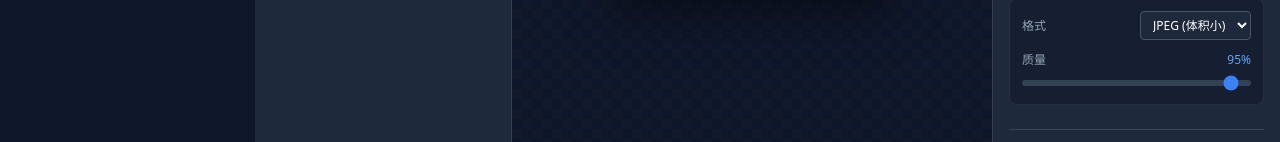
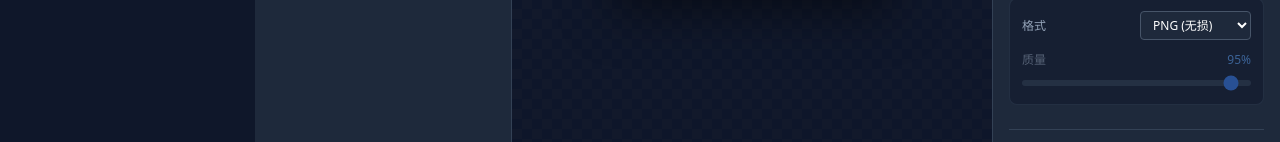
Before and after one commit to fangwangme/LocalForge, a plain HTML site: page image_editor.html in a window 1280 px wide. Shown: the part 528-670 px from the top of the page. Drawn offline with nearby package versions, Linux system fonts and the light colour scheme.

Commit message:
feat: Set PNG as the default output format and disable the quality slider on initialization.

```diff
--- a/image_editor.html
+++ b/image_editor.html
@@ -153,8 +153,8 @@
                                 <span class="text-xs text-slate-400">格式</span>
                                 <select id="sel-format"
                                     class="bg-slate-800 border border-slate-600 text-xs text-white rounded px-2 py-1 outline-none focus:border-blue-500">
+                                    <option value="image/png" selected>PNG (无损)</option>
                                     <option value="image/jpeg">JPEG (体积小)</option>
-                                    <option value="image/png">PNG (无损)</option>
                                 </select>
                             </div>
                             <div id="quality-wrapper" class="space-y-1">
@@ -209,7 +209,7 @@
             currentFileName: '', // 当前文件名
             isSingleFileMode: false, // 单文件模式
             mode: 'pad', // 'pad' or 'crop'
-            outputFormat: 'image/jpeg',
+            outputFormat: 'image/png',
             outputQuality: 0.95,
             cropRect: { x: 0, y: 0, w: 0, h: 0 }, // 裁剪模式下的选框
             // 去水印单框模式
@@ -247,6 +247,10 @@
         };
 
         // === 0. 输出设置 ===
+        // PNG 是默认格式，初始化时禁用质量滑块
+        els.qualityWrapper.style.opacity = '0.5';
+        els.qualityWrapper.style.pointerEvents = 'none';
+
         els.selFormat.onchange = (e) => {
             state.outputFormat = e.target.value;
             // PNG 无损，不需要质量滑块
```
